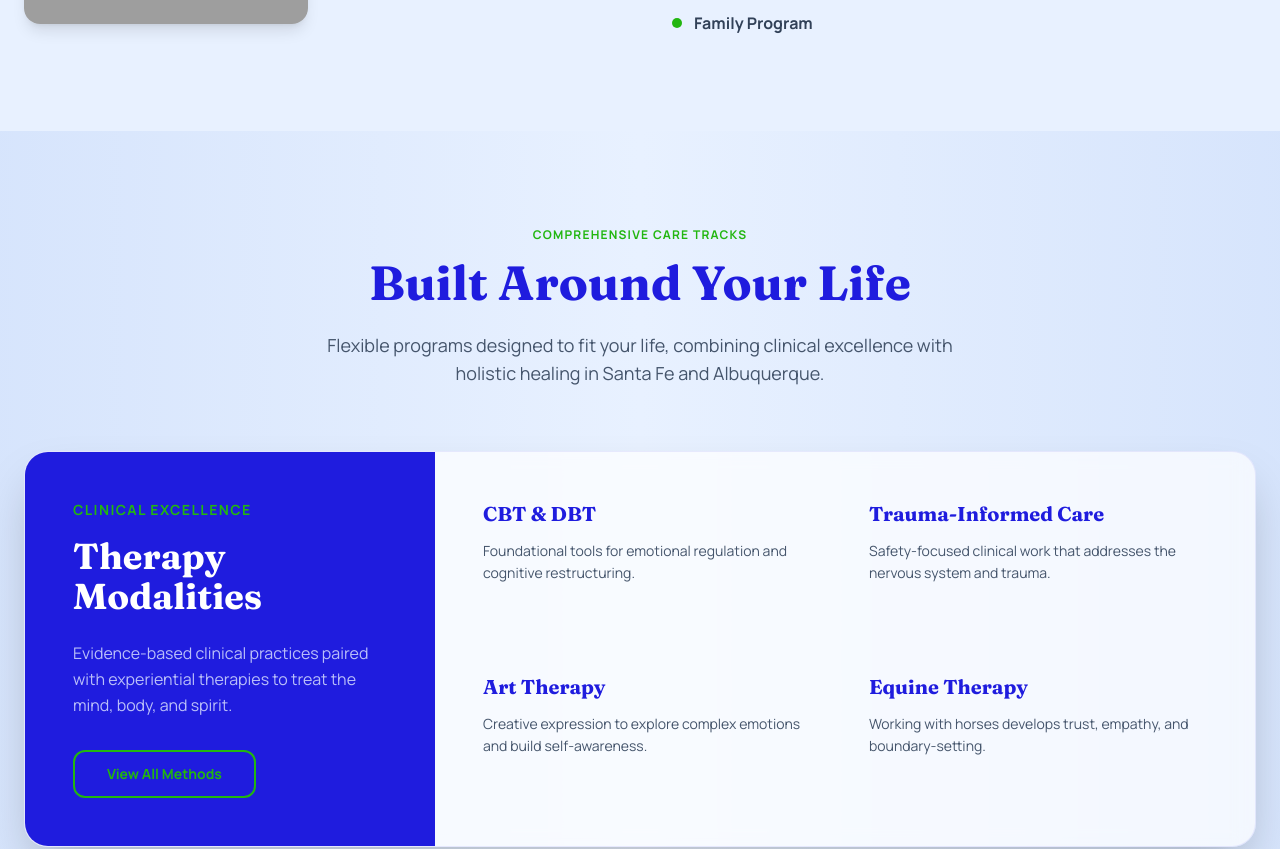
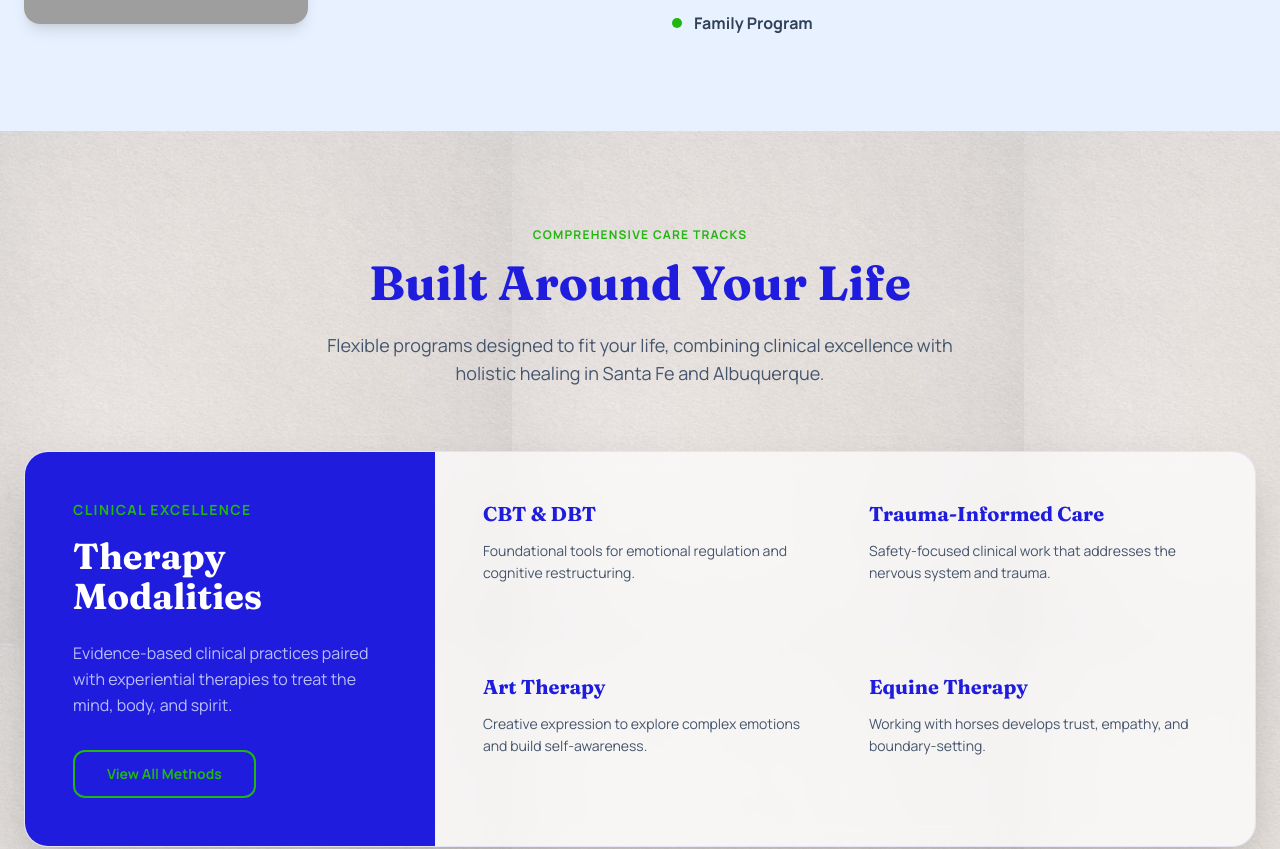
Before and after one commit to Elevate-Studios-SF/stc-website-v1, a Next.js app in the folder stc-web/: page /v2 in a window 1280 px wide. Shown: the part 1360-2209 px from the top of the page. Built offline with nearby package versions, Linux system fonts and the light colour scheme; grey boxes are pictures that could not be loaded.

Commit message:
style: use paper texture for section backgrounds

```diff
--- a/stc-web/src/app/globals.css
+++ b/stc-web/src/app/globals.css
@@ -32,11 +32,8 @@
 
   .stc-texture {
     background-color: #eef3ff;
-    background-image: linear-gradient(
-      90deg,
-      rgba(212, 227, 252, 0.9) 0%,
-      rgba(232, 241, 255, 1) 50%,
-      rgba(212, 227, 252, 0.9) 100%
-    );
+    background-image: url("/stc-paper-texture.jpg");
+    background-repeat: repeat;
+    background-size: 512px 512px;
   }
 }
```
Also changed, not shown: stc-web/public/stc-paper-texture.jpg (added).
